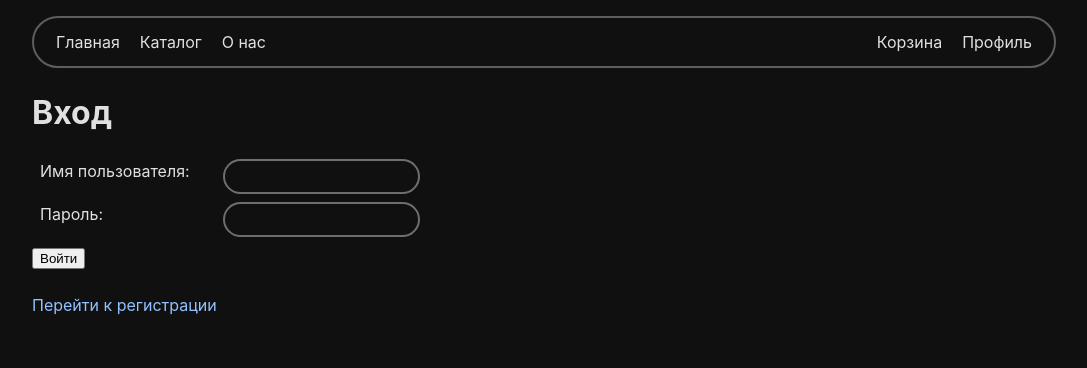
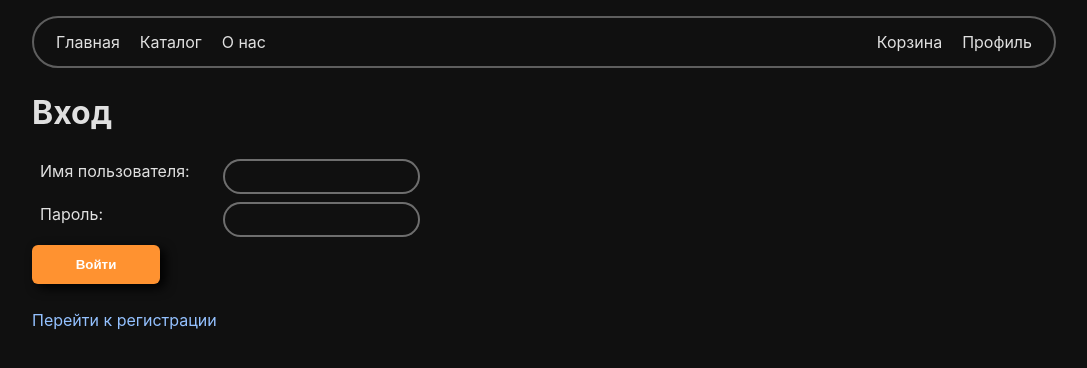
Before and after one commit to Jeyw1n/rimsnap, a React (Vite) app in the folder frontend/: page /auth in a window 1280 px wide. Shown: the top 368 px of the page, without its empty margins (96-1183 px from the left). Built offline with nearby package versions, Linux system fonts and the light colour scheme; a web font is replaced by a local one.

Commit message:
Add style for auth submit button

```diff
--- a/frontend/src/components/Auth/Login.jsx
+++ b/frontend/src/components/Auth/Login.jsx
@@ -29,7 +29,7 @@ const Login = () => {
           required
         />
       </div>
-      <button type="submit">Войти</button>
+      <button className="submit-button" type="submit">Войти</button>
     </form>
   );
 };
--- a/frontend/src/components/Auth/auth.css
+++ b/frontend/src/components/Auth/auth.css
@@ -26,3 +26,14 @@ input:focus {
   justify-content: space-between;
   margin: 8px;
 }
+
+.submit-button {
+  border: none;
+  background-color: var(--accent-color);
+  color: white;
+  font-weight: bold;
+  width: 128px;
+  border-radius: 6px;
+  padding: 12px;
+  box-shadow: 5px 4px 11px black;
+}
```
